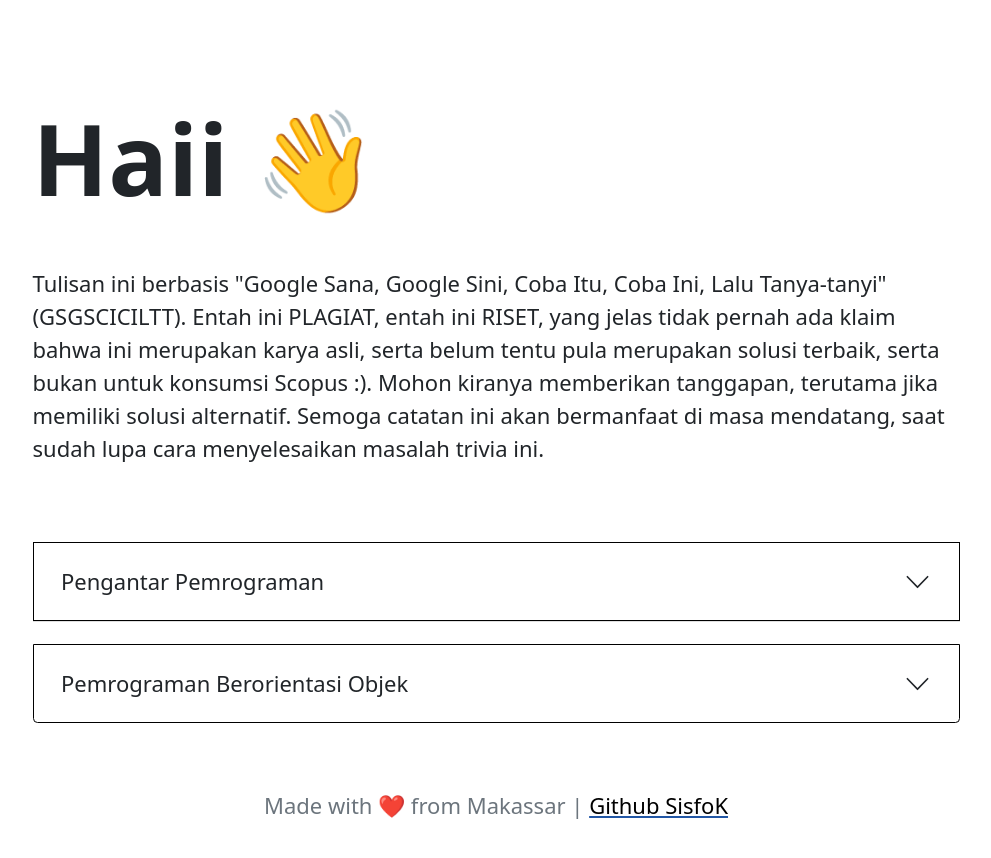
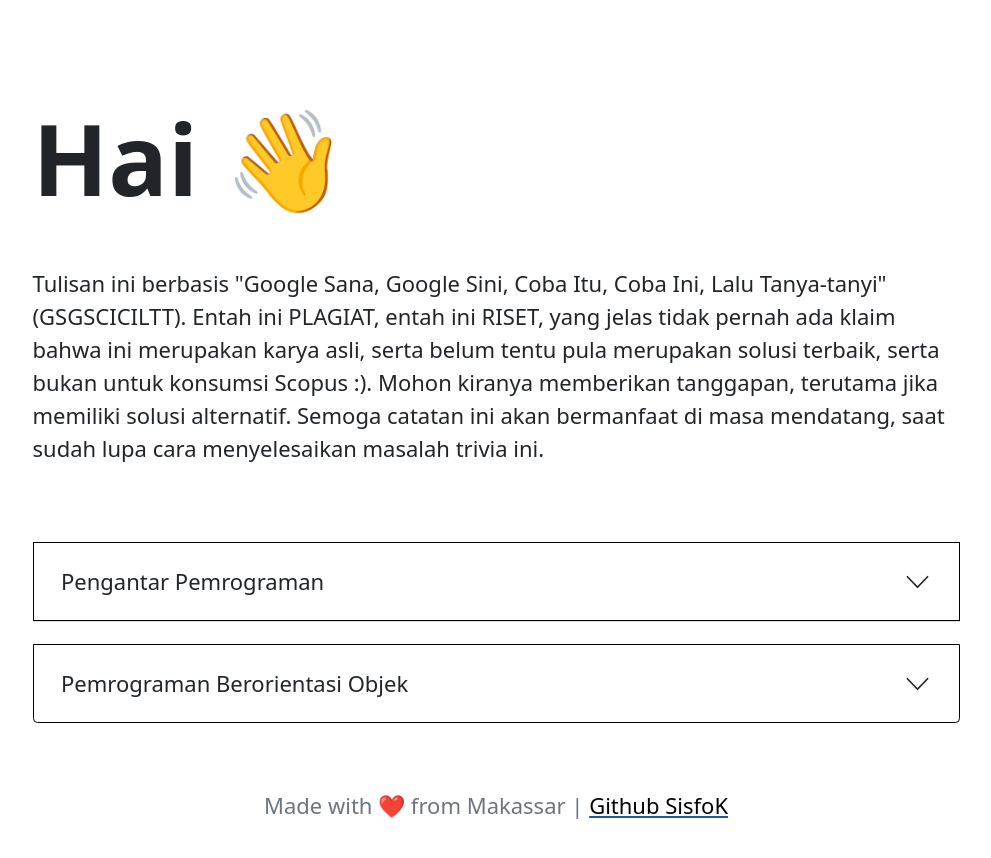
Before and after one commit to sisfok/old.sisfok.github.io, a Jekyll site: the page built from index.markdown, in a window 1280 px wide. Shown: the top 858 px of the page, without its empty margins (144-1135 px from the left). Built offline with Jekyll 4.4.1, drawn with Linux system fonts in a browser that asks for light colours.

```diff
--- a/_layouts/home.html
+++ b/_layouts/home.html
@@ -3,7 +3,7 @@
 <body>
 	<main>
 		<div class="container">
-			<h1 class="title display-2 fw-bolder">Haii &#128075;</h1>
+			<h1 class="title display-2 fw-bolder">Hai &#128075;</h1>
 			<p>
 				Tulisan ini berbasis "Google Sana, Google Sini, Coba Itu, Coba Ini, Lalu
 				Tanya-tanyi" (GSGSCICILTT). Entah ini PLAGIAT, entah ini RISET, yang
```
